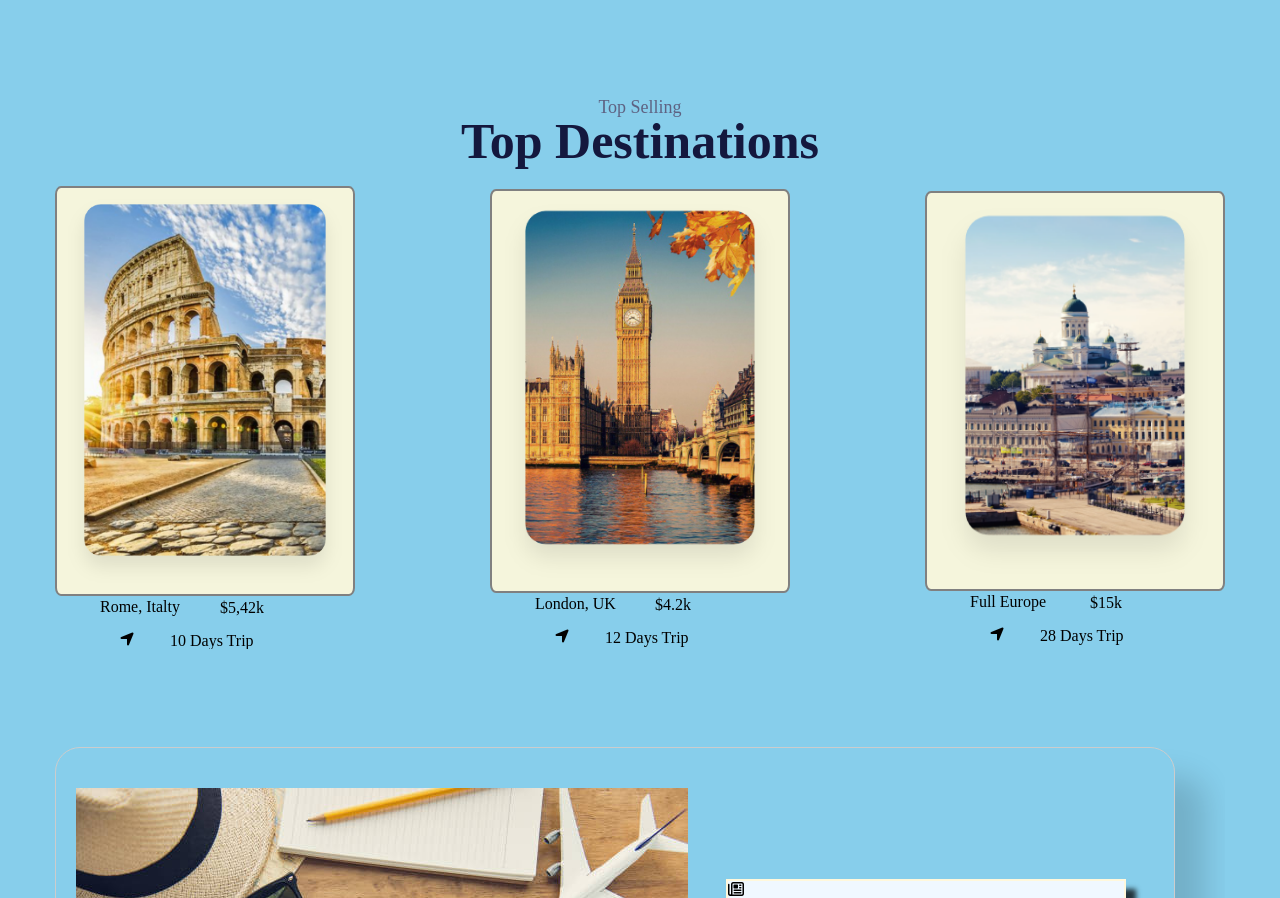
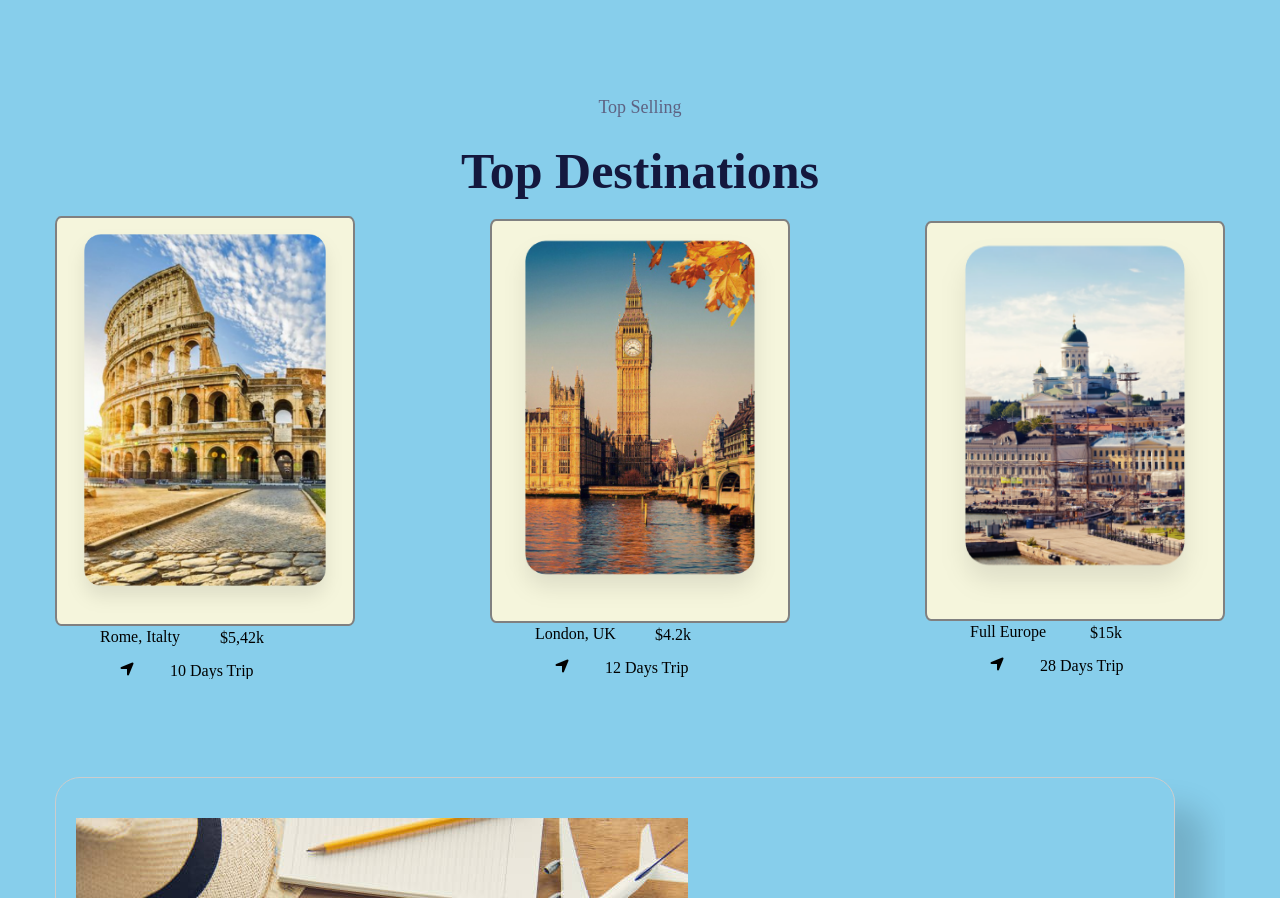
Before and after one commit to pochkhuatamar/Last, a plain HTML site: page index.html in a window 1280 px wide. Shown: the part 1857-2755 px from the top of the page. Drawn offline with Linux system fonts and the light colour scheme; a web font is replaced by a local one.

Commit message:
last change at home

```diff
--- a/css/style.css
+++ b/css/style.css
@@ -272,7 +272,10 @@ button[type=send] {
     font-size: 50px;
     color: #14183e;
     font-weight: bold;
-    margin-bottom:  20px;
+  margin-bottom: 20px;
+}
+.sell-wrapper >h3 {
+    padding-bottom: 30px;
 }
 .destination-wrapper {
     display: flex;
```
